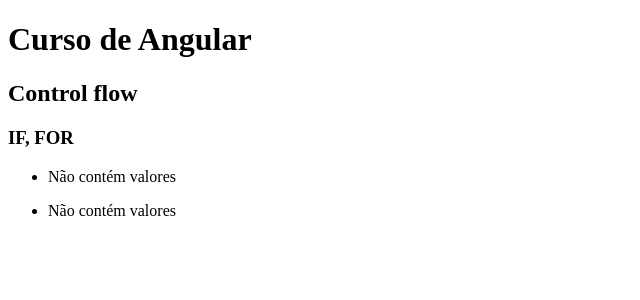
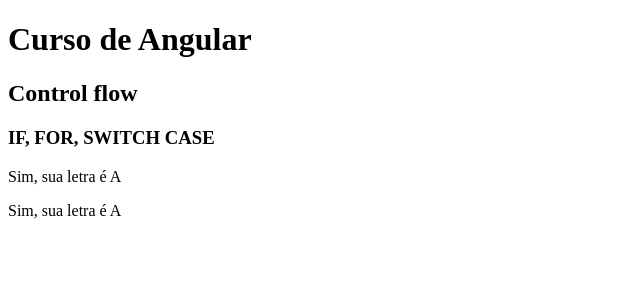
Before and after one commit to AnaPaulaInsfran/meu-primeiro-projeto-latest, an Angular app: page / in a window 1280 px wide. Shown: the top 300 px of the page, without its empty margins (0-640 px from the left). Built offline with nearby package versions, Linux system fonts and the light colour scheme.

Commit message:
feat:control-flow-switch-case

```diff
--- a/src/app/components/template/template-control-flow/template-control-flow.component.html
+++ b/src/app/components/template/template-control-flow/template-control-flow.component.html
@@ -1,5 +1,5 @@
 <h2>Control flow</h2>
-<h3>IF, FOR</h3>
+<h3>IF, FOR, SWITCH CASE</h3>
 
 <!-- Forma nova -->
 <!-- FOR -->
@@ -93,16 +93,16 @@
 
 <!-- NOVA FORMA -->
 
-<ul>
+<!-- <ul>
   @for (item of itens; track item.name) {
     <li> {{ item.name }} </li>
   } @empty {
     <li> Não contém valores </li>
   }
-</ul>
+</ul> -->
 
 <!-- FORMA ANTIGA -->
-<ul>
+<!-- <ul>
   <ng-container *ngIf="itens.length === 0; else itensExist" >
     <li> Não contém valores </li>
   </ng-container>
@@ -113,4 +113,33 @@
       </li>
     </ng-container>
   </ng-template>
-</ul>
+</ul> -->
+
+<!-- NOVA FORMA -->
+@switch (switchCondition) {
+  @case ('A') {
+    <p>Sim, sua letra é A</p>
+  }
+  @case ('B') {
+    <p>Sim, sua letra é B</p>
+  }
+  @default {
+    <p>Os dados não foram encontrados</p>
+  }
+}
+
+<!-- FORMA ANTIGA -->
+
+<ng-container [ngSwitch]="switchCondition">
+  <ng-container *ngSwitchCase="'A'">
+    <p>Sim, sua letra é A</p>
+  </ng-container>
+
+  <ng-container *ngSwitchCase="'B'">
+    <p>Sim, sua letra é B</p>
+  </ng-container>
+
+  <ng-container *ngSwitchDefault>
+    <p>Os dados não foram encontrados</p>
+  </ng-container>
+</ng-container>
--- a/src/app/components/template/template-control-flow/template-control-flow.component.ts
+++ b/src/app/components/template/template-control-flow/template-control-flow.component.ts
@@ -1,17 +1,17 @@
-import { NgIf, AsyncPipe, NgFor } from '@angular/common';
+import { NgIf, AsyncPipe, NgFor, NgSwitch, NgSwitchCase, NgSwitchDefault } from '@angular/common';
 import { Component } from '@angular/core';
 import { Observable, delay, of } from 'rxjs';
 
 @Component({
   selector: 'app-template-control-flow',
   standalone: true,
-  imports: [NgIf, NgFor, AsyncPipe],
+  imports: [NgIf, NgFor, AsyncPipe, NgSwitch, NgSwitchCase, NgSwitchDefault],
   templateUrl: './template-control-flow.component.html',
   styleUrl: './template-control-flow.component.scss'
 })
 export class TemplateControlFlowComponent {
   public isTrue = true;
-
+  public switchCondition = 'A';
   public itens: Array<{ name: string }> = [];
   public loadingData$: Observable<string[]> = of([
     'item 1',
```
